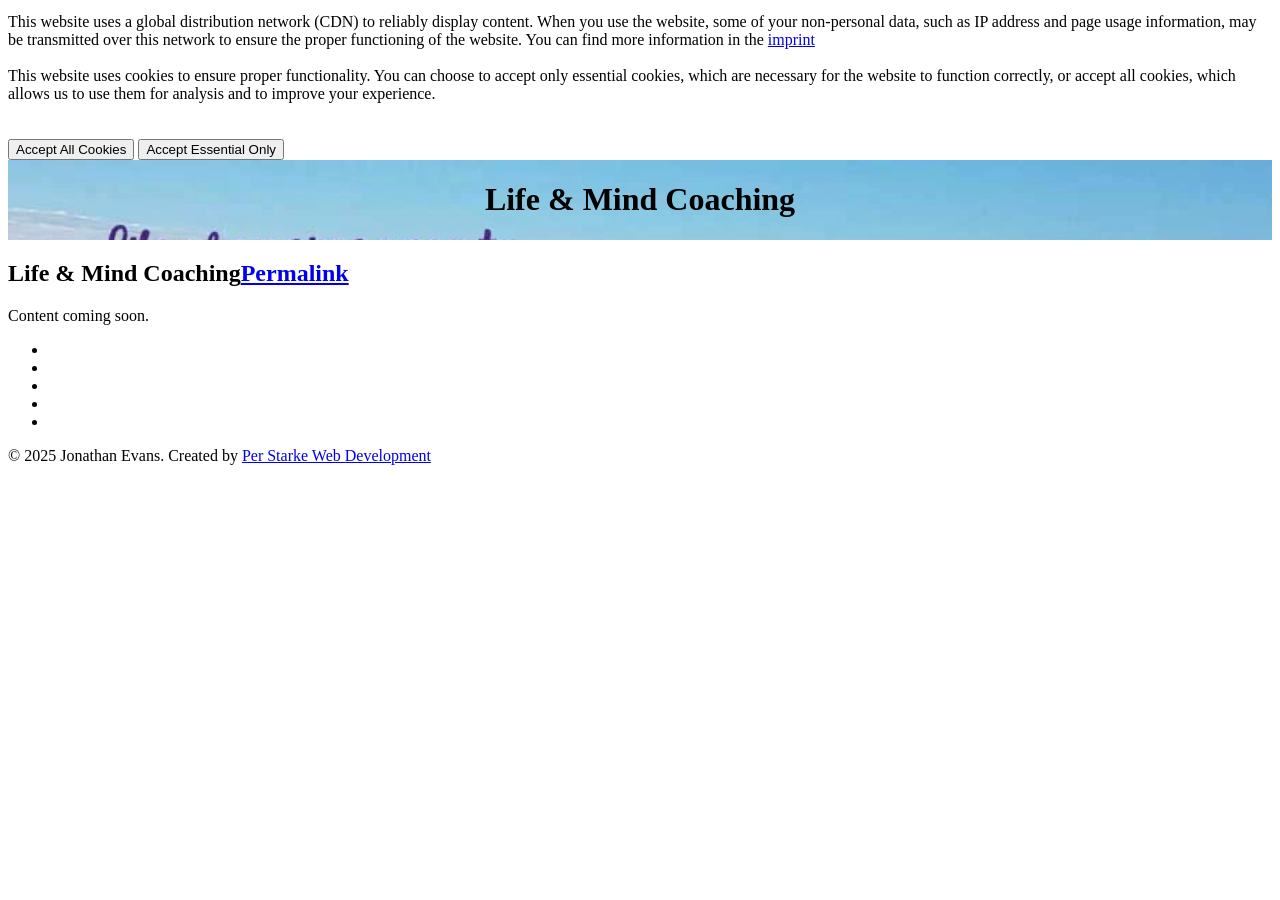
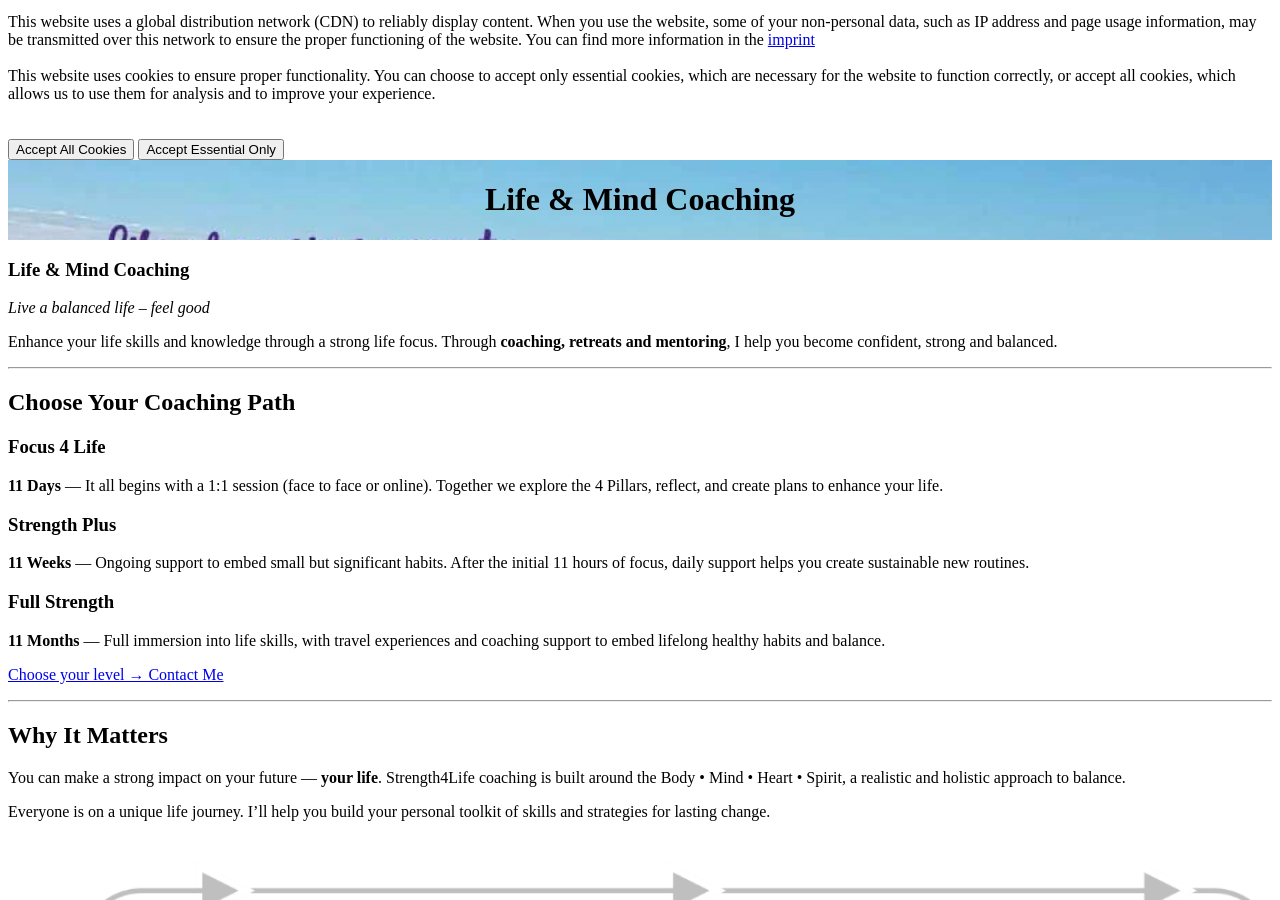
Before and after one commit to perstarke-webdev/strength4life-eu, a Jekyll site: the page built from _pages/coaching-for-individuals/life-mind-coaching.html, in a window 1280 px wide and 900 px high, scrolled down 573 px. Built offline with Jekyll 4.4.1, drawn with Linux system fonts in a browser that asks for light colours; cached includes are drawn as plain includes; before the commit the page ends 1046 px from its top, so only the background shows below that; some of the changed text lies outside the part shown.

Commit message:
remaining content

```diff
--- a/_includes/head/custom.html
+++ b/_includes/head/custom.html
@@ -1,4 +1,6 @@
 <!-- start custom head snippets -->
+
+<link href="https://unpkg.com/aos@2.3.1/dist/aos.css" rel="stylesheet">
 
 <!-- insert favicons. use https://realfavicongenerator.net/ -->
 
--- /dev/null
+++ b/_pages/coaching-for-individuals/life-mind-coaching.html
@@ -0,0 +1,165 @@
+---
+title: "Life & Mind Coaching"
+permalink: /coaching-for-individuals/life-and-mind-coaching/
+header:
+  overlay_image: /assets/images/life-changing-events-real-difference.webp
+---
+
+<!-- INTRO -->
+<section class="site-section indiv first-section">
+  <h1>Life & Mind Coaching</h1>
+  <p><em>Live a balanced life – feel good</em></p>
+  <p>
+    Enhance your life skills and knowledge through a strong life focus.
+    Through <strong>coaching, retreats and mentoring</strong>, I help you
+    become <span class="pillars-highlight">confident, strong and balanced</span>.
+  </p>
+</section>
+
+<hr class="section-sep">
+
+<!-- 3 LEVELS -->
+<section class="site-section indiv">
+  <h2>Choose Your Coaching Path</h2>
+  <div class="box-container">
+    <div class="box box-third box--primary">
+      <h3>Focus 4 Life</h3>
+      <p>
+        <strong>11 Days</strong> — It all begins with a 1:1 session
+        (face to face or online). Together we explore the
+        <span class="pillars-highlight">4 Pillars</span>, reflect,
+        and create plans to enhance your life.
+      </p>
+    </div>
+    <div class="box box-third box--info">
+      <h3>Strength Plus</h3>
+      <p>
+        <strong>11 Weeks</strong> — Ongoing support to embed
+        small but significant habits. After the initial 11 hours of focus,
+        daily support helps you create sustainable new routines.
+      </p>
+    </div>
+    <div class="box box-third box--primary">
+      <h3>Full Strength</h3>
+      <p>
+        <strong>11 Months</strong> — Full immersion into life skills,
+        with travel experiences and coaching support to
+        embed lifelong healthy habits and balance.
+      </p>
+    </div>
+  </div>
+  <p>
+    <a href="/contact/" class="btn btn--primary">Choose your level → Contact Me</a>
+  </p>
+</section>
+
+<hr class="section-sep">
+
+<!-- WHY IT MATTERS -->
+<section class="site-section indiv">
+  <h2>Why It Matters</h2>
+  <p>
+    You can make a strong impact on your future — <strong>your life</strong>.
+    Strength4Life coaching is built around the
+    <span class="pillars-highlight">Body • Mind • Heart • Spirit</span>,
+    a realistic and holistic approach to balance.
+  </p>
+  <p>
+    Everyone is on a unique life journey.
+    I’ll help you build your personal toolkit of
+    <span class="text-red">skills and strategies</span> for lasting change.
+  </p>
+
+  <figure class="indiv-media">
+    <a href="/assets/images/4-pillars.webp"
+       data-lightbox="indiv"
+       data-title="The 4 Pillars – Body, Mind, Heart, Spirit">
+      <img src="/assets/images/4-pillars.webp" alt="The 4 Pillars – Body, Mind, Heart, Spirit">
+    </a>
+  </figure>
+</section>
+
+<hr class="section-sep">
+
+<!-- TESTIMONIALS -->
+<section class="site-section indiv">
+  <h2>What People Say</h2>
+  <blockquote class="indiv-quote-red">
+    “I’ve learned to have faith in my own abilities and to be more confident
+    to ‘try’! I’ve also learned more about dealing with difficult situations
+    through resilience and personal strength.”
+  </blockquote>
+  <blockquote class="indiv-quote-red">
+    “Informative and very helpful… how body, mind, heart and spirit relates
+    to the daily life we live in.”
+  </blockquote>
+
+  <a href="#" class="btn btn--primary" id="toggle-testimonials" aria-expanded="false" aria-controls="s4l-testimonials-more">
+    Read more client voices
+  </a>
+
+  <div id="s4l-testimonials-more" class="s4l-more" hidden>
+    <blockquote>“The experience has given me the opportunity to pull myself to pieces and rebuild / re-assess myself in a safe, supportive space.”</blockquote>
+    <blockquote>“Thank you Jon — your program made a huge impact! I’m now doing what makes me and the people I care about happy. I’m looking after myself better and leading a much healthier work/life balance.”</blockquote>
+    <blockquote>“Informative and very helpful… how body, mind, heart and spirit relates to the daily life we live in.”</blockquote>
+    <blockquote>“The time I spent with Jon has given me the courage and self-belief to step outside my comfort zone and try new things.”</blockquote>
+    <blockquote>“The self-reflection sessions have been very meaningful in both a professional and personal level.”</blockquote>
+    <blockquote>“From the basics to the deep stuff – it made me examine, find and be my authentic self – amidst a very crappy year personally – it really did give me some strength for my life.”</blockquote>
+    <blockquote>“Thank you for everything that you have provided over the course. I have learnt so much!”</blockquote>
+    <blockquote>“Thank you! I appreciate everything! I have learnt so much about myself. Jon and Strength4Life supported me through a tough year. GREAT TIMING! I am looking forward to continuing the journey.”</blockquote>
+    <blockquote>“Helped me increase my EI – Emotional Intelligence and to feel stronger.”</blockquote>
+    <blockquote>“Created a number of friendships and also potential employment. I have learnt the difference between leading and managing.”</blockquote>
+    <blockquote>“I’ve learnt to have faith in my own abilities and to be more confident to ‘try’! I’ve also learnt more about dealing with difficult situations through resilience and personal strength.”</blockquote>
+    <blockquote>“This program has made me rethink my work / life balance.”</blockquote>
+    <blockquote>“Jon and Strength 4 Life has motivated and inspired me to be more ‘aware’ of me! The fantastic structure of pillars always gives me a ‘checkpoint of in balance’. Reflection and awareness of where I’m at and where I’m going is a major benefit of learning from the master trainer, Jon. Many thanks for being an INFLUENTIAL part of my life!!”</blockquote>
+    <blockquote>“Jon, you gave me the opportunity to truly reflect on who I am and who I want to be. It has empowered me to take an essential step toward the leader I want to be.”</blockquote>
+    <blockquote>“This has given me reassurance, ability to stand back &amp; assess. Ability to give myself permission to do so.”</blockquote>
+    <blockquote>“I feel that I still need to strip some layers and with the information received I now have the tools to do this.”</blockquote>
+    <blockquote>“Delivered at the right time, at the right place for me.”</blockquote>
+    <blockquote>“Wake up call. Message needed to be heard.”</blockquote>
+    <blockquote>“…the mixture of training methods allow me to absorb and be engaged.”</blockquote>
+    <blockquote>“…overall I gained something from all the courses.”</blockquote>
+    <blockquote>“…I can never learn enough!”</blockquote>
+    <blockquote>“…those that I did attend made me reflect and look within.”</blockquote>
+    <blockquote>“Great content and engaging.”</blockquote>
+    <blockquote>“…gave me the motivation to broaden my thoughts especially in relation to professional aspects and theories.”</blockquote>
+    <blockquote>“The workshop has made me focus on my health and wellbeing.”</blockquote>
+    <blockquote>“These sessions helped me a lot, I was going through some tough times and the opportunity to speak openly… he listened to help me to process what was happening.”</blockquote>
+    <blockquote>“Helpful, not slow and dull, insightful and well paced.”</blockquote>
+    <blockquote>“I liked that it made me think about how I was relating what I had learnt to what I do in my workplace.”</blockquote>
+    <blockquote>“I think it has made me into a better employee.”</blockquote>
+    <blockquote>“I have gained confidence and decreased my level of stress. I have been opened up to opposing perspectives which is a positive way to make changes in my life.”</blockquote>
+    <blockquote>“This course has given me the necessary skills and support to feel more confident with my work which filters down to my staff and the general work environment.”</blockquote>
+  </div>
+</section>
+
+<!-- CLOSING -->
+<section class="site-section indiv">
+  <blockquote class="indiv-closing">
+    “Never stop learning, because life never stops teaching.”<br>
+    <a href="/contact/" class="btn btn--primary">Contact Me</a>
+  </blockquote>
+</section>
+
+<!-- TOGGLE SCRIPT -->
+<script>
+  (function () {
+    var btn = document.getElementById('toggle-testimonials');
+    var more = document.getElementById('s4l-testimonials-more');
+    if (!btn || !more) return;
+
+    btn.addEventListener('click', function (e) {
+      e.preventDefault();
+      var isHidden = more.hasAttribute('hidden');
+      if (isHidden) {
+        more.removeAttribute('hidden');
+        btn.setAttribute('aria-expanded', 'true');
+        btn.textContent = 'Hide client voices';
+      } else {
+        more.setAttribute('hidden', '');
+        btn.setAttribute('aria-expanded', 'false');
+        btn.textContent = 'Read more client voices';
+      }
+    });
+  })();
+</script>
--- a/_pages/coaching-for-individuals/life-mind-coaching.md
+++ /dev/null
@@ -1,10 +0,0 @@
----
-title: "Life & Mind Coaching"
-permalink: /coaching-for-individuals/life-and-mind-coaching/
-header:
-  overlay_image: /assets/images/life-changing-events-real-difference.webp
----
-
-# Life & Mind Coaching
-
-Content coming soon.
--- a/_pages/index.html
+++ b/_pages/index.html
@@ -8,10 +8,10 @@ header:
 
 <section class="site-section first-section">
 
-<h1 class="home-heading">
+<h1 class="home-heading" data-aos="fade-up">
     <span class="text-red">BE</span> THE BEST <span class="text-red"><br class="mobile-break">YOU</span> CAN BE
 </h1>
-<h3 class="home-subheading">– Meet Jon: Life Coach • Enabler • Management Consultant –</h3>
+<h3 class="home-subheading" data-aos="fade-down">– Meet Jon: Life Coach • Enabler • Management Consultant –</h3>
 
 <div class="testimonial-div">
     <p class="testimonial">
```
Also changed, not shown: _includes/footer/custom.html (+9 -0 lines), assets/css/custom-styles.css (+22 -0 lines), _pages/consulting-for-businesses.html (line endings or trailing spaces), assets/fonts/caveat-brush-v11-latin-regular.woff2 (added), assets/images/ugly-404.webp (added).
